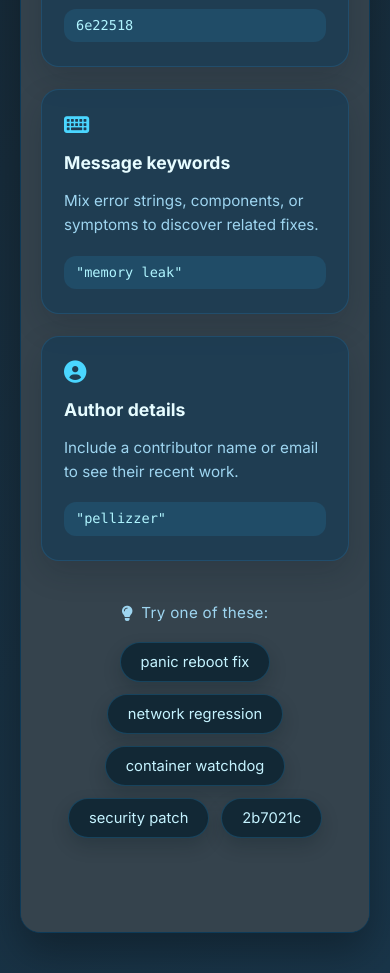
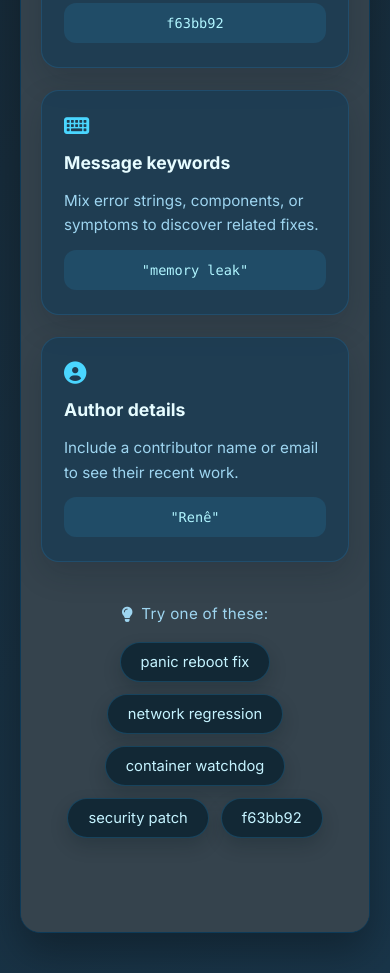
Before and after one commit to joao-zededa/whatthefix, a website: page public/index.html in a window 390 px wide. Shown: the part 1010-1983 px from the top of the page. Drawn offline with Linux system fonts and the light colour scheme; no server answers.

Commit message:
Improve sample styling and update example values
Enhanced the .empty-sample CSS for better alignment, padding, and responsiveness. Updated example commit IDs and author names in index.html for clarity. Fixed a typo in settings.html section class.

```diff
--- a/public/index.html
+++ b/public/index.html
@@ -104,7 +104,7 @@
                             <i class="fas fa-hashtag"></i>
                             <h4>Commit ID</h4>
                             <p>Paste a full or short SHA hash to jump straight to one commit.</p>
-                            <span class="empty-sample">6e22518</span>
+                            <span class="empty-sample" title="f63bb92">f63bb92</span>
                         </div>
                         <div class="empty-card">
                             <i class="fas fa-keyboard"></i>
@@ -116,7 +116,7 @@
                             <i class="fas fa-user-circle"></i>
                             <h4>Author details</h4>
                             <p>Include a contributor name or email to see their recent work.</p>
-                            <span class="empty-sample">"pellizzer"</span>
+                            <span class="empty-sample">"Renê"</span>
                         </div>
                     </div>
 
@@ -127,7 +127,7 @@
                             <button class="example-tag" type="button" data-example="network regression">network regression</button>
                             <button class="example-tag" type="button" data-example="container watchdog">container watchdog</button>
                             <button class="example-tag" type="button" data-example="security patch">security patch</button>
-                            <button class="example-tag" type="button" data-example="2b7021c">2b7021c</button>
+                            <button class="example-tag" type="button" data-example="f63bb92" title="f63bb92">f63bb92</button>
                         </div>
                     </div>
                 </div>
--- a/public/styles.css
+++ b/public/styles.css
@@ -1232,6 +1232,8 @@ body.settings-page,
     display: flex;
     flex-direction: column;
     gap: 12px;
+    align-items: stretch;
+    height: 100%;
     transition: all 0.2s ease;
     box-shadow: 0 12px 30px rgba(11, 24, 34, 0.18);
 }
@@ -1260,14 +1262,23 @@ body.settings-page,
 }
 
 .empty-sample {
-    display: inline-block;
-    margin-top: 6px;
-    padding: 6px 12px;
+    display: flex;
+    align-items: center;
+    justify-content: center;
+    margin-top: auto;
+    padding: 8px 16px;
     background: rgba(46, 176, 255, 0.12);
     border-radius: 12px;
     font-family: "Monaco", monospace;
     font-size: 0.85rem;
     color: #b0f5ff;
+    width: 100%;
+    box-sizing: border-box;
+    min-height: 40px;
+    line-height: 24px;
+    white-space: nowrap;
+    overflow: hidden;
+    text-overflow: ellipsis;
 }
 
 .empty-suggest {
@@ -1311,6 +1322,10 @@ body.settings-page,
     border-style: solid;
     appearance: none;
     -webkit-appearance: none;
+    max-width: 100%;
+    word-break: break-all;
+    text-align: center;
+    justify-content: center;
 }
 
 .example-tag:hover {
```
Also changed, not shown: public/settings.html (+1 -1 lines).
